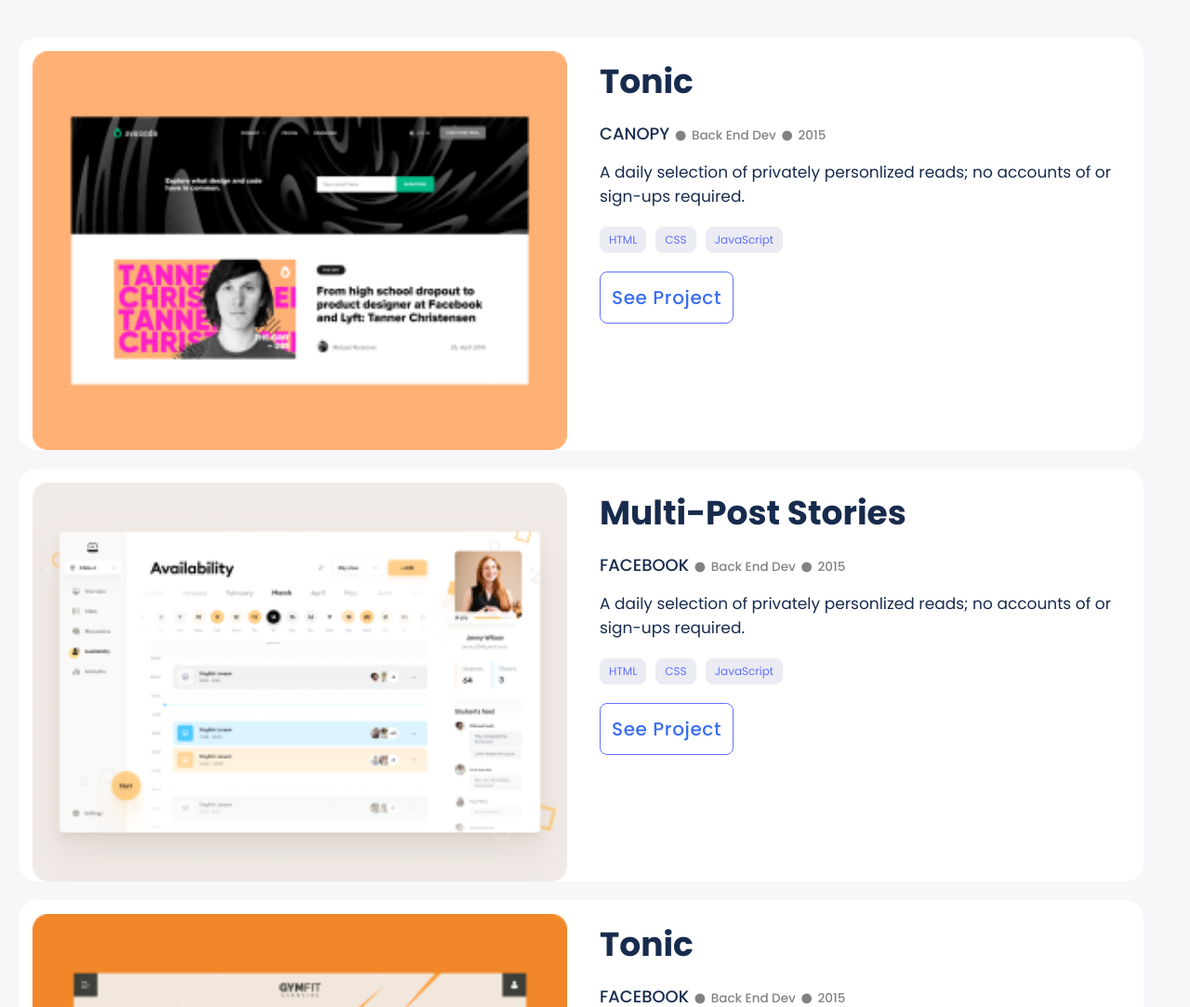
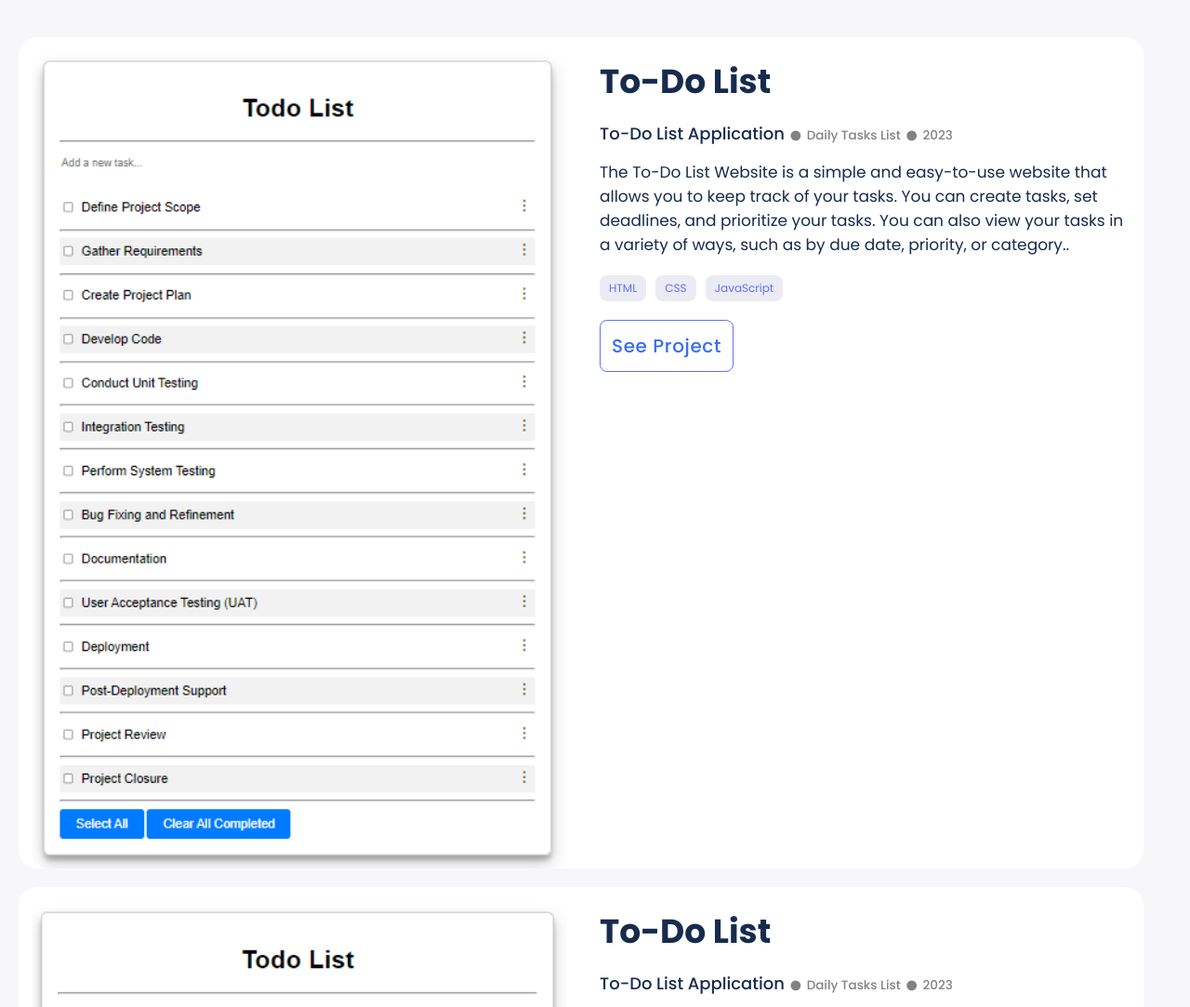
Before and after one commit to Kaiserabbas/project-portfolio, a website: page index.html in a window 1280 px wide. Shown: the part 940-2023 px from the top of the page at 93% size. Drawn offline with Linux system fonts and the light colour scheme; files whose address does not match are found by name.

Commit message:
Add new project todo-list

```diff
--- a/popup.js
+++ b/popup.js
@@ -22,12 +22,12 @@
 const projectHeading = document.createElement('h1');
 projectHeading.setAttribute('class', 'popup-heading');
 mainProject.appendChild(projectHeading);
-projectHeading.innerText = 'Tonic';
+projectHeading.innerText = 'To-Do List';
 
 const projectSubDetails = document.createElement('p');
 projectSubDetails.setAttribute('class', 'popup-sub-details');
 mainProject.appendChild(projectSubDetails);
-projectSubDetails.innerText = 'CANOPY';
+projectSubDetails.innerText = 'To-Do List Application';
 
 const faIcon1 = document.createElement('i');
 faIcon1.setAttribute('class', 'circle fa-solid fa-circle');
@@ -36,7 +36,7 @@
 const projectTitle = document.createElement('span');
 projectTitle.setAttribute = ('class', 'popup-title');
 projectSubDetails.appendChild(projectTitle);
-projectTitle.innerText = 'Back End Dev';
+projectTitle.innerText = 'Daily Tasks List';
 
 const faIcon2 = document.createElement('i');
 faIcon2.setAttribute('class', 'circle fa-solid fa-circle');
@@ -45,7 +45,7 @@
 const projectYear = document.createElement('span');
 projectYear.setAttribute('class', 'popup-year');
 projectSubDetails.appendChild(projectYear);
-projectYear.innerText = '2015';
+projectYear.innerText = '2023';
 
 const projectImage = document.createElement('div');
 projectImage.setAttribute('class', 'popup-image');
@@ -54,7 +54,7 @@
 const projectImg2 = document.createElement('img');
 projectImg2.setAttribute('alt', 'Project-1');
 projectImg2.setAttribute('class', 'img-2');
-projectImg2.src = './public/Snapshoot Portfolio-Desktop.png';
+projectImg2.src = './public/11.png';
 projectImage.appendChild(projectImg2);
 
 const projectData = document.createElement('div');
@@ -64,7 +64,8 @@
 const projectParagraph = document.createElement('p');
 projectParagraph.setAttribute('class', 'popup-paragraph');
 projectData.appendChild(projectParagraph);
-projectParagraph.innerText = "Lorem Ipsum is simply dummy text of the printing and typesetting industry. Lorem Ipsum has been the industry's standard dummy text ever since the 1500s, when an unknown printer took a galley of type and scrambled it to make a type specimen book. It has survived not only five centuries, but also the leap into electronic typesetting, remaining essent";
+projectParagraph.innerText =
+  'The To-Do List Application is a simple web-based task management tool that allows users to create, view, edit, and delete tasks. This application is designed to help individuals organize their tasks and keep track of their daily activities. This is a simple web application that allows you to manage your to-do list. You can add, edit, and remove tasks as needed. The application is built using HTML, CSS, and JavaScript';
 
 const projectListButton = document.createElement('div');
 projectListButton.setAttribute('class', 'popup-list-button');
@@ -92,9 +93,15 @@
 const projectButton1 = document.createElement('button');
 projectButton1.setAttribute('type', 'button');
 projectButton1.setAttribute('class', 'btn');
-projectButton1.innerText = 'See live';
+const seeLiveLink = document.createElement('a');
+seeLiveLink.setAttribute(
+  'href',
+  'https://rawcdn.githack.com/Kaiserabbas/myday-todo/41c6fcd29c0191896ed4532e3911319e5bdb14e2/dist/index.html'
+);
+seeLiveLink.innerText = 'See live';
+projectButton1.append(seeLiveLink);
 const seeLive = document.createElement('img');
-seeLive.setAttribute('alt', 'see live');
+seeLive.setAttribute('alt', '');
 seeLive.setAttribute('class', 'btn-1-img');
 seeLive.src = './public/arrow-up.png';
 projectButton1.append(seeLive);
@@ -103,7 +110,10 @@
 const projectButton2 = document.createElement('button');
 projectButton2.setAttribute('type', 'button');
 projectButton2.setAttribute('class', 'btn');
-projectButton2.innerText = 'See source';
+const seeSourceLink = document.createElement('a');
+seeSourceLink.setAttribute('href', 'https://github.com/Kaiserabbas/myday-todo');
+seeSourceLink.innerText = 'See Source';
+projectButton2.append(seeSourceLink);
 const seeSource = document.createElement('img');
 seeSource.setAttribute('alt', 'see source');
 seeSource.setAttribute('class', 'btn-2-img');
--- a/project.js
+++ b/project.js
@@ -1,21 +1,23 @@
 // Javascript Object
 const projects = [
   {
-    projectImg: './public/Snapshoot Portfolio.png',
-    heading: 'Tonic',
-    projectSubdetails: 'CANOPY',
-    projectTitle: 'Back End Dev',
-    projectYear: '2015',
-    projectParagraph: 'A daily selection of privately personlized reads; no accounts of or sign-ups required.',
+    projectImg: './public/11.png',
+    heading: 'To-Do List',
+    projectSubdetails: 'To-Do List Application',
+    projectTitle: 'Daily Tasks List',
+    projectYear: '2023',
+    projectParagraph:
+      'The To-Do List Website is a simple and easy-to-use website that allows you to keep track of your tasks. You can create tasks, set deadlines, and prioritize your tasks. You can also view your tasks in a variety of ways, such as by due date, priority, or category..',
     langLi: ['HTML', 'CSS', 'JavaScript'],
   },
   {
-    projectImg: './public/Snapshoot Portfolio (1).png',
-    heading: 'Multi-Post Stories',
-    projectSubdetails: 'FACEBOOK',
-    projectTitle: 'Back End Dev',
-    projectYear: '2015',
-    projectParagraph: 'A daily selection of privately personlized reads; no accounts of or sign-ups required.',
+    projectImg: './public/12.png',
+    heading: 'To-Do List',
+    projectSubdetails: 'To-Do List Application',
+    projectTitle: 'Daily Tasks List',
+    projectYear: '2023',
+    projectParagraph:
+      'The To-Do List Website is a simple and easy-to-use website that allows you to keep track of your tasks. You can create tasks, set deadlines, and prioritize your tasks. You can also view your tasks in a variety of ways, such as by due date, priority, or category..',
     langLi: ['HTML', 'CSS', 'JavaScript'],
   },
   {
@@ -24,7 +26,8 @@
     projectSubdetails: 'FACEBOOK',
     projectTitle: 'Back End Dev',
     projectYear: '2015',
-    projectParagraph: 'A daily selection of privately personlized reads; no accounts of or sign-ups required.',
+    projectParagraph:
+      'A daily selection of privately personlized reads; no accounts of or sign-ups required.',
     langLi: ['HTML', 'CSS', 'JavaScript'],
   },
   {
@@ -33,7 +36,8 @@
     projectSubdetails: 'UBER',
     projectTitle: 'Back End Dev',
     projectYear: '2015',
-    projectParagraph: 'A daily selection of privately personlized reads; no accounts of or sign-ups required.',
+    projectParagraph:
+      'A daily selection of privately personlized reads; no accounts of or sign-ups required.',
     langLi: ['HTML', 'CSS', 'JavaScript'],
   },
 ];
@@ -47,7 +51,7 @@
 parent.insertBefore(projectContainer, parent.children[2]);
 
 // project cards creation and setting attributes
-projects.forEach(project => {
+projects.forEach((project) => {
   const mainProject = document.createElement('div');
   mainProject.setAttribute('class', 'project');
   projectContainer.appendChild(mainProject);
@@ -102,7 +106,7 @@
   projectUl.setAttribute('class', 'lang-list');
 
   // Inserting elements in project-data Ul div --> li
-  project.langLi.forEach(item => {
+  project.langLi.forEach((item) => {
     const listItem = document.createElement('li');
     listItem.setAttribute('class', 'lang-li');
     listItem.textContent = item;
--- a/style.css
+++ b/style.css
@@ -4,6 +4,7 @@
   padding: 0;
   margin: 0;
   box-sizing: border-box;
+  text-decoration: none;
 }
 
 html {
```
Also changed, not shown: public/11.png (added), public/12.png (added).
